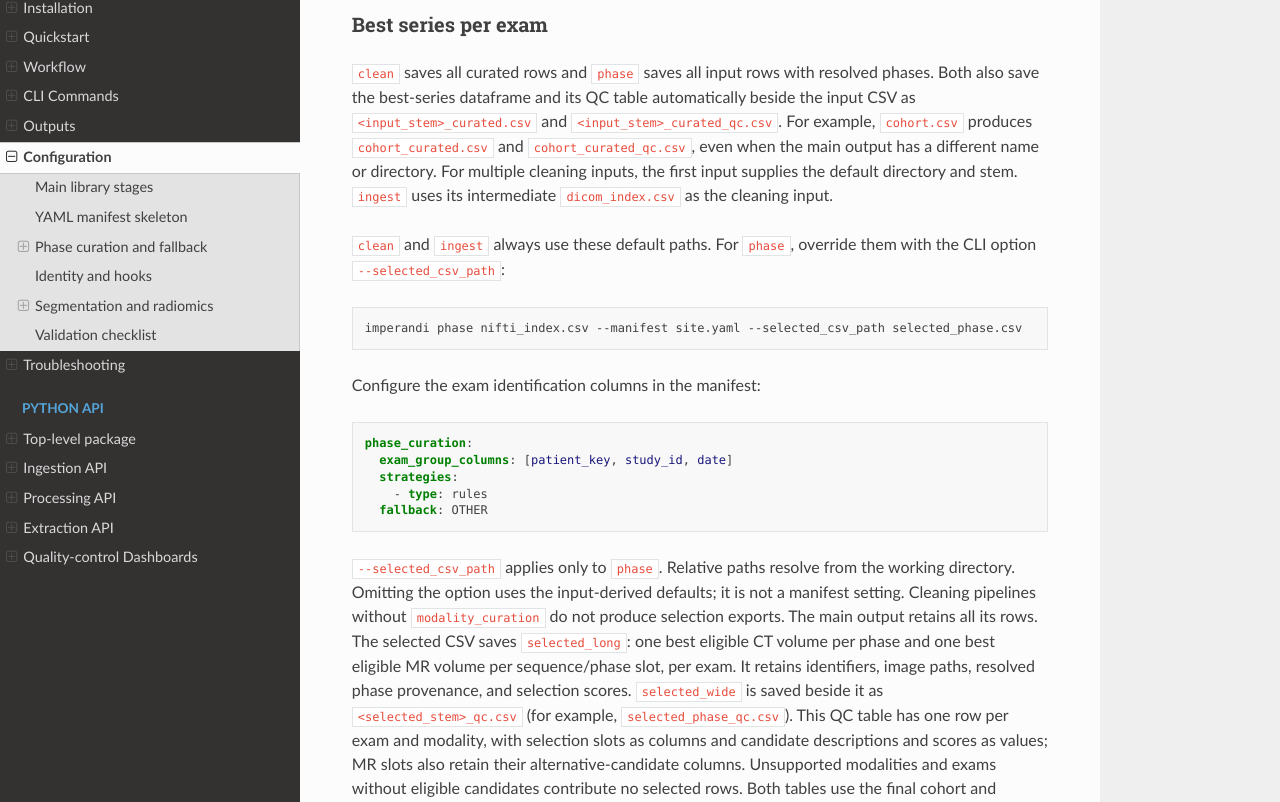
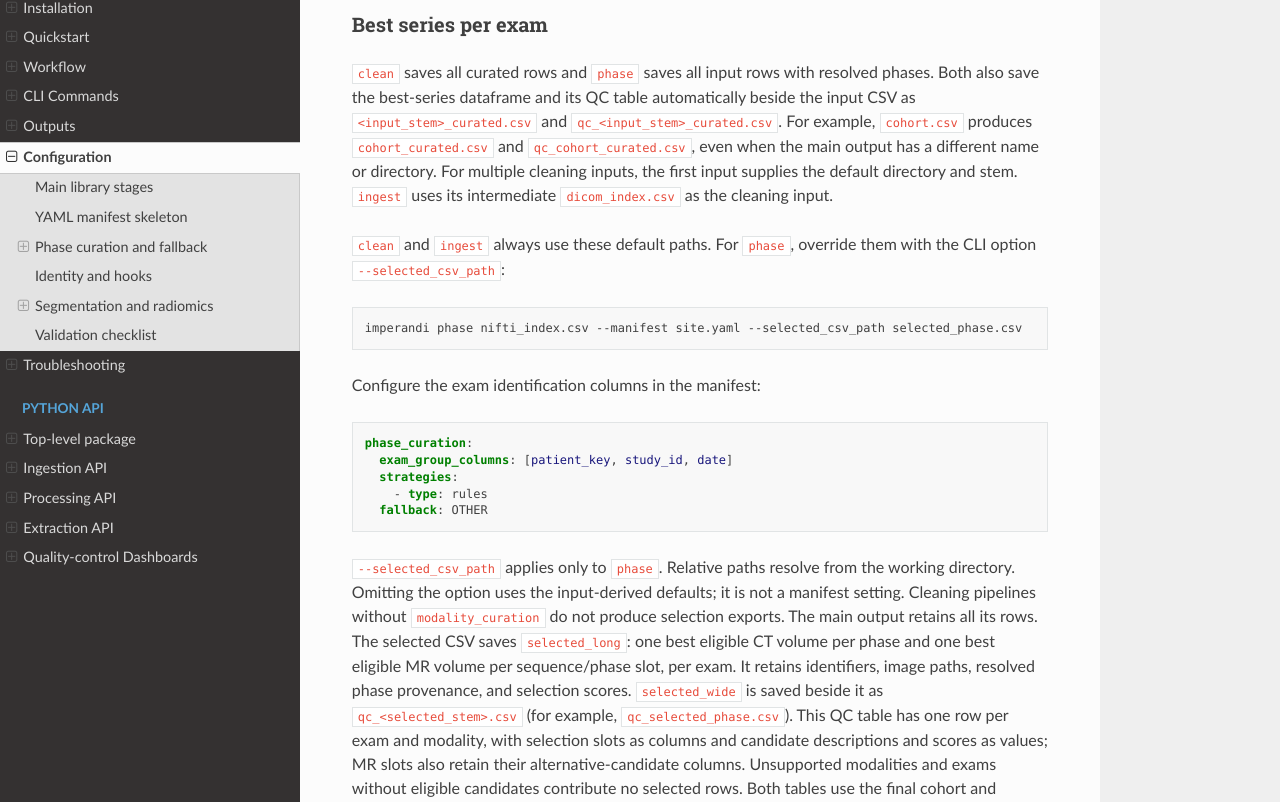
Before and after one commit to dmandache/IMPERANDI, a Sphinx documentation site: the page built from docs/source/manifests.md, in a window 1280 px wide and 1400 px high, scrolled down 3509 px. Shown: the part 144-946 px from the top of the window. Built offline with Sphinx 7.4.7 and the Read the Docs theme 3.1.0, drawn with Linux system fonts in a browser that asks for light colours.

```diff
--- a/docs/source/manifests.md
+++ b/docs/source/manifests.md
@@ -192,8 +192,8 @@ The metadata engines also retain their unmodified result in `rule_phase`,
 `clean` saves all curated rows and `phase` saves all input rows with resolved
 phases. Both also save the best-series dataframe and its QC table automatically
 beside the input CSV as `<input_stem>_curated.csv` and
-`<input_stem>_curated_qc.csv`. For example, `cohort.csv` produces
-`cohort_curated.csv` and `cohort_curated_qc.csv`, even when the main output
+`qc_<input_stem>_curated.csv`. For example, `cohort.csv` produces
+`cohort_curated.csv` and `qc_cohort_curated.csv`, even when the main output
 has a different name or directory. For multiple cleaning inputs, the first
 input supplies the default directory and stem. `ingest` uses its intermediate
 `dicom_index.csv` as the cleaning input.
@@ -223,8 +223,8 @@ The main output retains all its rows.
 The selected CSV saves `selected_long`: one best eligible CT volume per phase
 and one best eligible MR volume per sequence/phase slot, per exam. It retains identifiers,
 image paths, resolved phase provenance, and selection scores.
-`selected_wide` is saved beside it as `<selected_stem>_qc.csv` (for example,
-`selected_phase_qc.csv`). This QC table has one row per exam and modality,
+`selected_wide` is saved beside it as `qc_<selected_stem>.csv` (for example,
+`qc_selected_phase.csv`). This QC table has one row per exam and modality,
 with selection slots as columns and candidate descriptions and scores as
 values; MR slots also retain their alternative-candidate columns.
 Unsupported modalities and exams without eligible candidates contribute no selected rows.
```
Also changed, not shown: docs/source/cli.md (+2 -2 lines), 2 other files.
